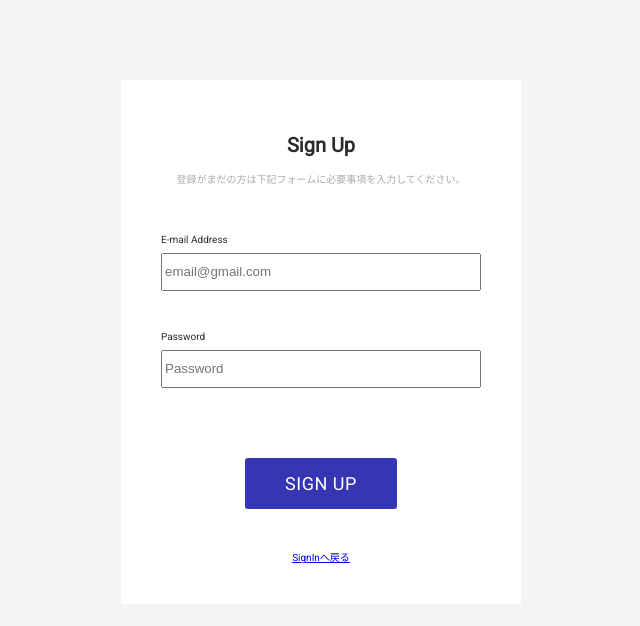
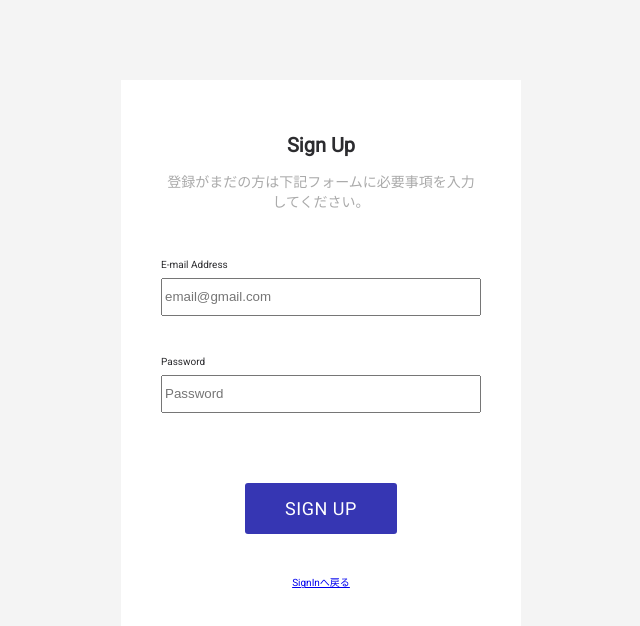
Before and after one commit to yoneda1013/react_todo_app, a React (Create React App) app: page /signup in a window 1280 px wide. Shown: the top 626 px of the page, without its empty margins (319-959 px from the left). Built offline with nearby package versions, Linux system fonts and the light colour scheme; no server answers; the database is empty.

Commit message:
ress install

```diff
--- a/src/App.css
+++ b/src/App.css
@@ -2,7 +2,7 @@
 
 html {
   background-color: #f4f4f4;
-  font-size: 62.5%;
+  font-size: 10px;
 }
 
 body {
@@ -10,7 +10,7 @@ body {
 }
 
 p {
-  font-size: 15px;
+  font-size: 1.5rem;
 }
 
 li {
@@ -26,6 +26,11 @@ h2 {
   margin-top: 10vh;
 }
 
+:root{
+  --font--size--h1:2rem;
+  --font--size--p:1.4rem;
+}
+
 .auth-container {
   display: flex;
   flex-direction: column;
@@ -39,12 +44,12 @@ h2 {
 
 .auth-container h1 {
   text-align: center;
-  font-size: 2rem;
+  font-size: var(--font--size--h1);
 }
 
 .auth-container p {
   text-align: center;
-  font-size: 1rem;
+  font-size: var(--font--size--p);
   color: #aaaaaa;
   margin: 0 0 1vh 0;
 }
@@ -73,7 +78,7 @@ h2 {
 /* Header */
 
 .headerList {
-  padding: 20px;
+  padding: 5vh 0 0 5vh;
 }
 .headerList h1 {
   text-align: center;
--- a/src/index.js
+++ b/src/index.js
@@ -5,6 +5,7 @@ import { App } from "./App";
 import reportWebVitals from "./reportWebVitals";
 import { BrowserRouter } from "react-router-dom";
 import { AuthProvider, AuthContext } from "./auth/AuthProvider";
+import 'ress';
 
 ReactDOM.render(
   <BrowserRouter>
```
